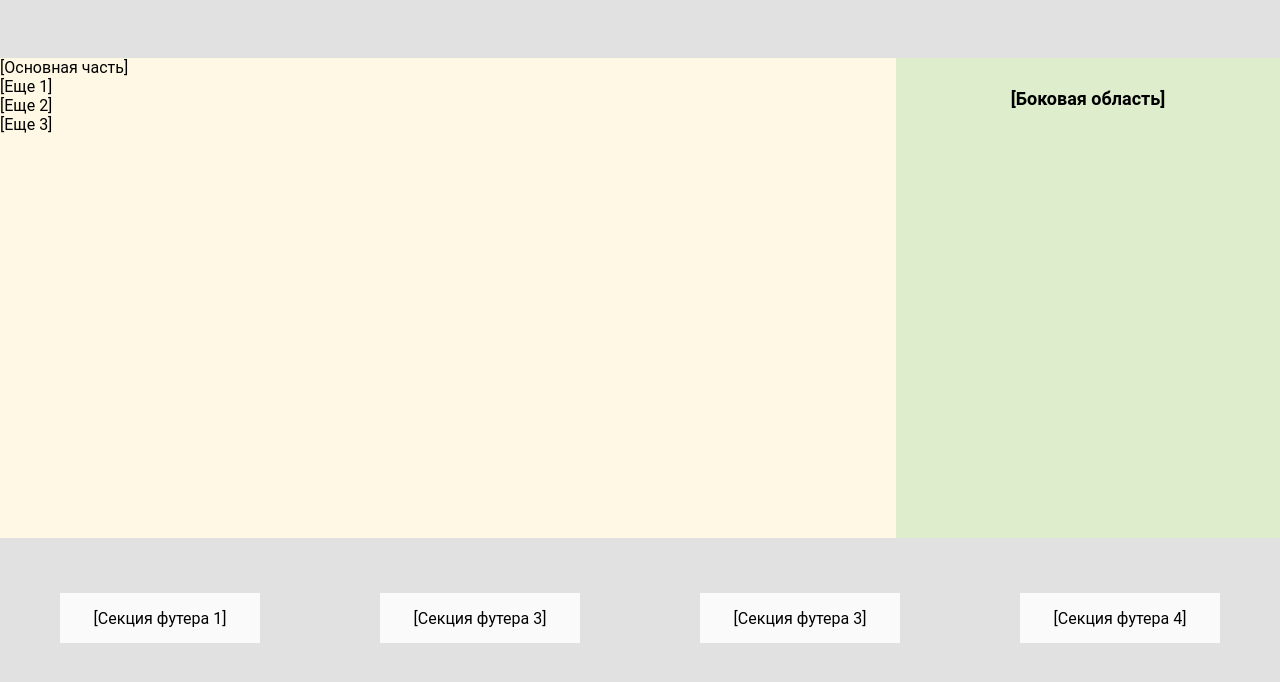
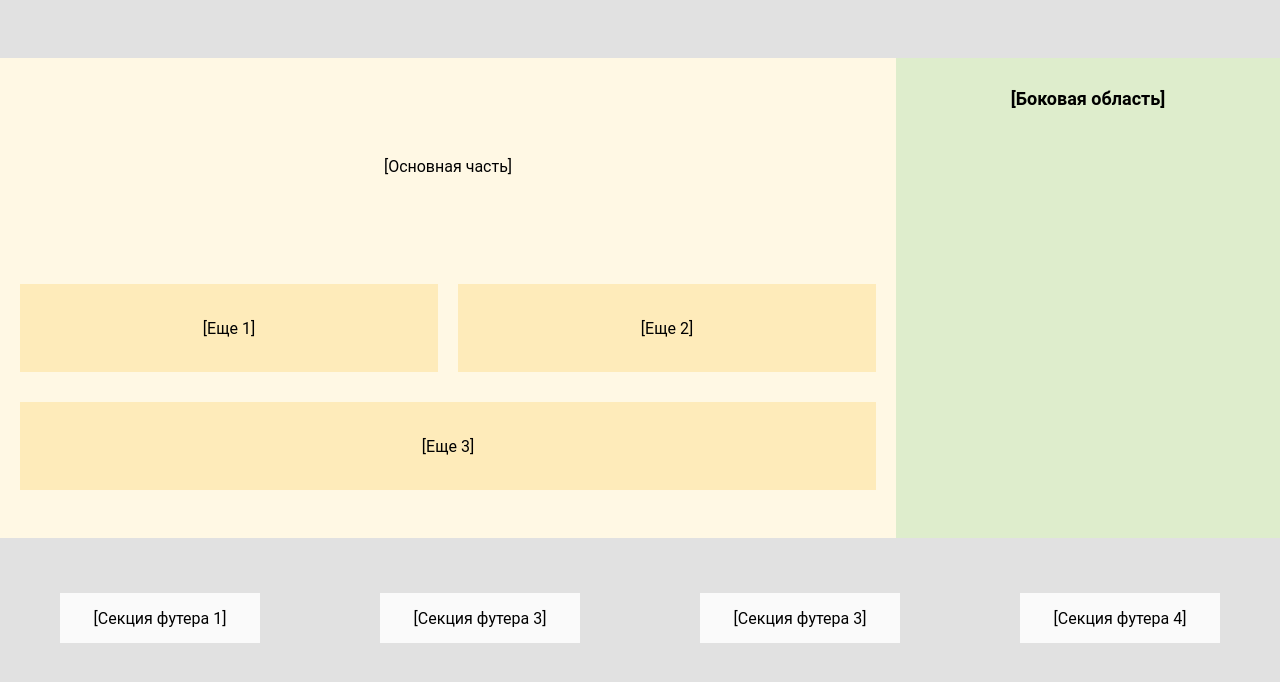
Before and after one commit to prohodi/week6, a plain HTML site: page index.html in a window 1280 px wide. Shown: the part 102-784 px from the top of the page. Drawn offline with Linux system fonts and the light colour scheme.

Commit message:
add changes

```diff
--- a/index.html
+++ b/index.html
@@ -14,11 +14,10 @@
     <main>
 
         <div class="main_section">[Основная часть]</div>
-        <div class="section1">
         <div class="box1">[Еще 1]</div>
         <div class="box2">[Еще 2]</div>
-        </div>
         <div class="box3">[Еще 3]</div>
+
     </main>
 <aside>[Боковая область]</aside>
     <footer>
--- a/style.css
+++ b/style.css
@@ -23,9 +23,44 @@ header{
     grid-area: header;
 }
 main{
+    padding: 20px;
+    display: grid;
+    grid-template-columns: repeat(2, 1fr);
+    grid-template-rows: 40% 20% 20%;
     background-color: #fff8e4;
     grid-area: main;
+    grid-template-areas:
+    "main_section main_section"
+    "box1 box2"
+    "box3 box3";
+    row-gap: 30px ;
+    column-gap: 20px;
 }
+
+.main_section{
+    grid-area: main_section;
+}
+.box1{
+    background-color: #feebba;
+    grid-area: box1;
+}
+.box2{
+    background-color: #feebba;
+    grid-area: box2;
+}
+.box3{
+    background-color: #feebba;
+    grid-area: box3;
+}
+
+.main_section, .box1, .box2, .box3{
+    display: flex;
+    justify-content: center;
+    align-items: center;
+}
+
+
+
 aside{
     text-align: center;
     padding-top: 30px;
```
